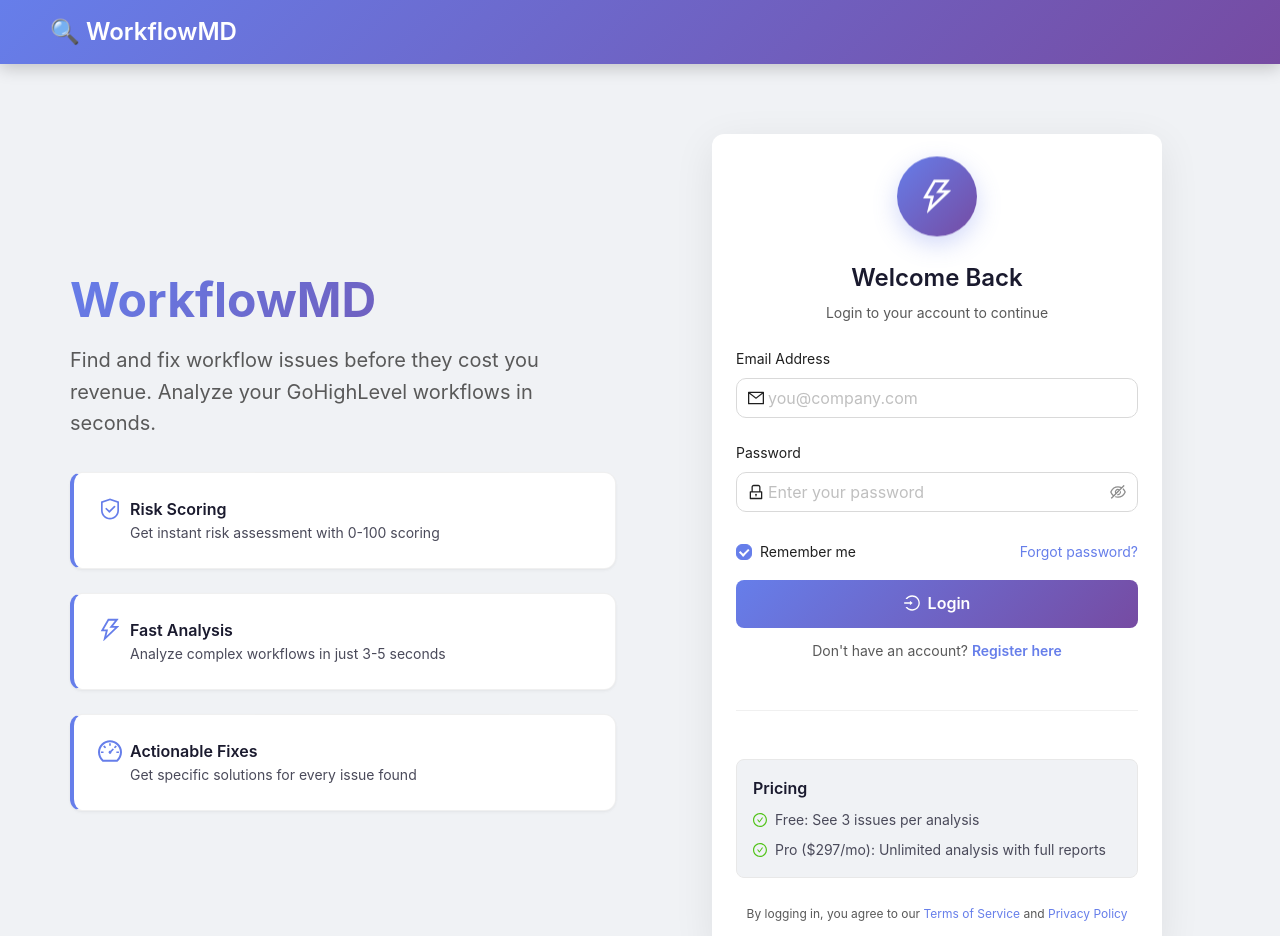
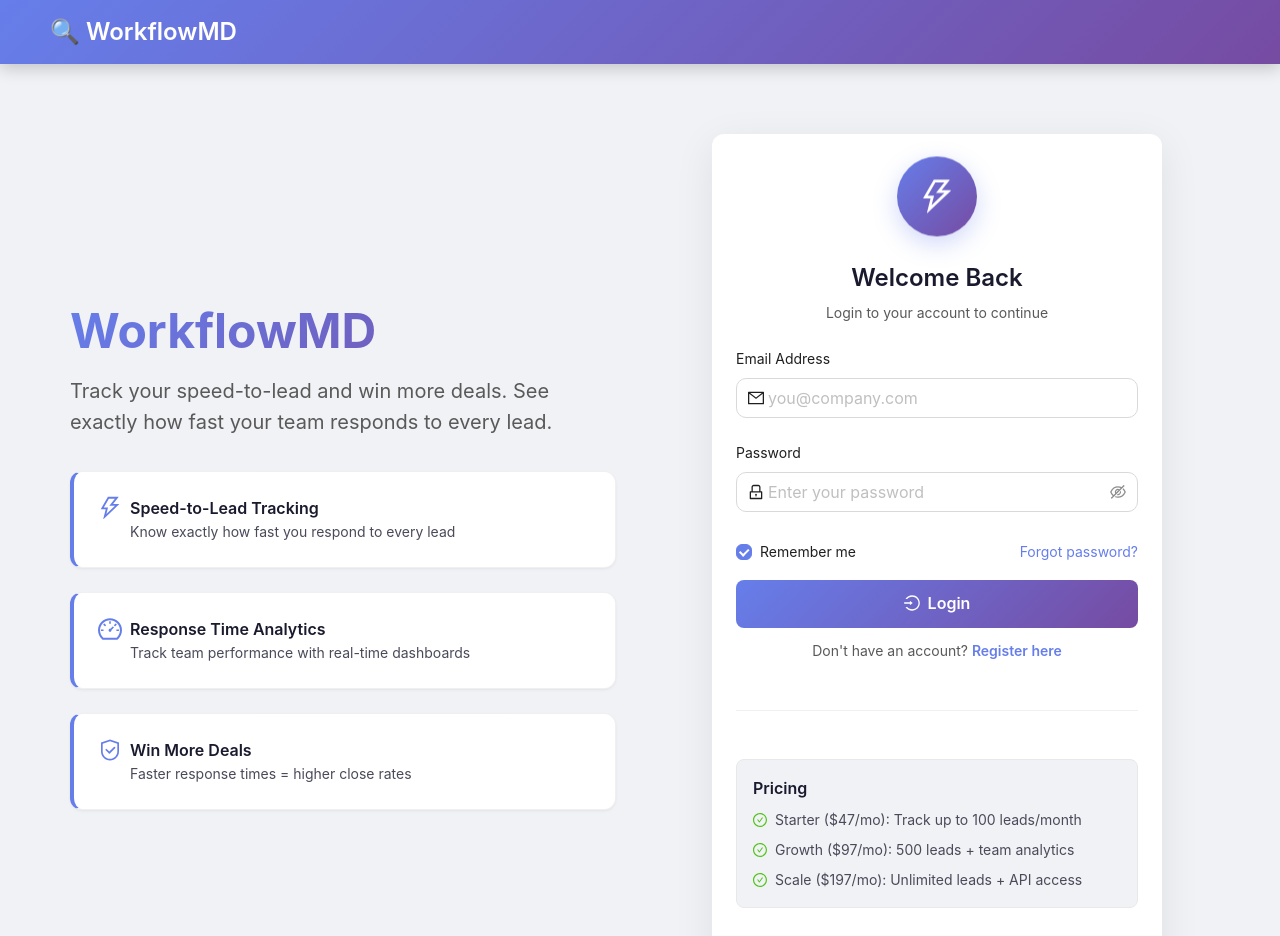
Before and after one commit to BradyM37/WorkflowMD, a React (Create React App) app in the folder frontend/: page /login in a window 1280 px wide. Shown: the top 936 px of the page. Built offline with nearby package versions, Linux system fonts and the light colour scheme; no server answers.

Commit message:
Update Login/Register copy to Speed-to-Lead messaging - Replace workflow debugging copy with speed-to-lead tracking - Update pricing from /mo to new tiers (//) - Update feature lists to focus on response time analytics

```diff
--- a/frontend/src/pages/Login.tsx
+++ b/frontend/src/pages/Login.tsx
@@ -58,19 +58,19 @@ const Login: React.FC = () => {
 
   const features = [
     {
-      icon: <SafetyOutlined style={{ fontSize: '24px', color: '#667eea' }} />,
-      title: 'Risk Scoring',
-      description: 'Get instant risk assessment with 0-100 scoring'
-    },
-    {
       icon: <ThunderboltOutlined style={{ fontSize: '24px', color: '#667eea' }} />,
-      title: 'Fast Analysis',
-      description: 'Analyze complex workflows in just 3-5 seconds'
+      title: 'Speed-to-Lead Tracking',
+      description: 'Know exactly how fast you respond to every lead'
     },
     {
       icon: <DashboardOutlined style={{ fontSize: '24px', color: '#667eea' }} />,
-      title: 'Actionable Fixes',
-      description: 'Get specific solutions for every issue found'
+      title: 'Response Time Analytics',
+      description: 'Track team performance with real-time dashboards'
+    },
+    {
+      icon: <SafetyOutlined style={{ fontSize: '24px', color: '#667eea' }} />,
+      title: 'Win More Deals',
+      description: 'Faster response times = higher close rates'
     }
   ];
 
@@ -99,8 +99,8 @@ const Login: React.FC = () => {
               </Title>
 
               <Paragraph style={{ fontSize: '20px', color: colors.mutedText, marginBottom: '32px' }}>
-                Find and fix workflow issues before they cost you revenue.
-                Analyze your GoHighLevel workflows in seconds.
+                Track your speed-to-lead and win more deals.
+                See exactly how fast your team responds to every lead.
               </Paragraph>
 
               <Space direction="vertical" size="large" style={{ width: '100%' }}>
@@ -261,11 +261,15 @@ const Login: React.FC = () => {
                     </Text>
                     <div>
                       <CheckCircleOutlined style={{ color: '#52c41a', marginRight: '8px' }} />
-                      <Text style={{ color: colors.bodyText }}>Free: See 3 issues per analysis</Text>
+                      <Text style={{ color: colors.bodyText }}>Starter ($47/mo): Track up to 100 leads/month</Text>
                     </div>
                     <div>
                       <CheckCircleOutlined style={{ color: '#52c41a', marginRight: '8px' }} />
-                      <Text style={{ color: colors.bodyText }}>Pro ($297/mo): Unlimited analysis with full reports</Text>
+                      <Text style={{ color: colors.bodyText }}>Growth ($97/mo): 500 leads + team analytics</Text>
+                    </div>
+                    <div>
+                      <CheckCircleOutlined style={{ color: '#52c41a', marginRight: '8px' }} />
+                      <Text style={{ color: colors.bodyText }}>Scale ($197/mo): Unlimited leads + API access</Text>
                     </div>
                   </Space>
                 </div>
--- a/frontend/src/pages/Register.tsx
+++ b/frontend/src/pages/Register.tsx
@@ -98,7 +98,7 @@ const Register: React.FC = () => {
 
               <Title level={2} style={{ marginBottom: '8px' }}>Create Your Account</Title>
               <Text style={{ color: '#595959' }}>
-                Start analyzing workflows in seconds
+                Track response times and win more leads
               </Text>
             </div>
 
@@ -229,15 +229,15 @@ const Register: React.FC = () => {
                 </Text>
                 <div>
                   <CheckCircleOutlined style={{ color: '#52c41a', marginRight: '8px' }} />
-                  <Text style={{ color: isDarkMode ? '#d9d9d9' : '#595959' }}>Free tier: 3 analyses per month</Text>
+                  <Text style={{ color: isDarkMode ? '#d9d9d9' : '#595959' }}>Real-time speed-to-lead tracking</Text>
                 </div>
                 <div>
                   <CheckCircleOutlined style={{ color: '#52c41a', marginRight: '8px' }} />
-                  <Text style={{ color: isDarkMode ? '#d9d9d9' : '#595959' }}>Instant workflow scanning</Text>
+                  <Text style={{ color: isDarkMode ? '#d9d9d9' : '#595959' }}>Team response time analytics</Text>
                 </div>
                 <div>
                   <CheckCircleOutlined style={{ color: '#52c41a', marginRight: '8px' }} />
-                  <Text style={{ color: isDarkMode ? '#d9d9d9' : '#595959' }}>Risk scoring & recommendations</Text>
+                  <Text style={{ color: isDarkMode ? '#d9d9d9' : '#595959' }}>Alerts when leads go cold</Text>
                 </div>
               </Space>
             </div>
```
Also changed, not shown: 1 other file (tests, documents, lock files or other folders).
